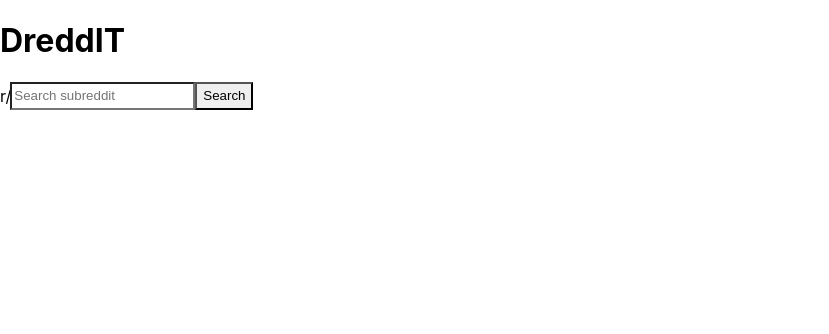
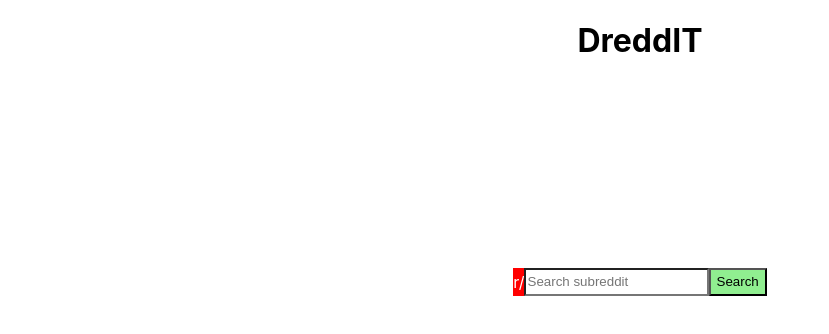
Before and after one commit to thaneesh-babu/DreddIT, a React (Create React App) app in the folder client/: page / in a window 1280 px wide. Shown: the top 334 px of the page, without its empty margins (0-829 px from the left). Built offline with nearby package versions, Linux system fonts and the light colour scheme.

Commit message:
frontend design changes

```diff
--- a/client/src/App.js
+++ b/client/src/App.js
@@ -4,12 +4,25 @@ import SearchBar from "./components/SearchBar";
 function App() {
   return (
     <div>
-    <div className="heading">
-      <h1>DreddIT</h1>
-    </div>
-    <div className="App">
-      <SearchBar />
-    </div>
+      <div
+        style={{
+          display: "flex",
+          justifyContent: "center",
+          alignItems: "center",
+        }}
+      >
+        <h1>DreddIT</h1>
+      </div>
+      <div
+        style={{
+          display: "flex",
+          justifyContent: "center",
+          alignItems: "center",
+          height: "50vh",
+        }}
+      >
+        <SearchBar />
+      </div>
     </div>
   );
 }
--- a/client/src/components/SearchBar.js
+++ b/client/src/components/SearchBar.js
@@ -1,11 +1,13 @@
-import { Input, InputGroup, InputLeftAddon, Button } from "@chakra-ui/react";
+import {
+  Center,
+  Stack,
+  Input,
+  InputGroup,
+  InputLeftAddon,
+  Button,
+} from "@chakra-ui/react";
 import { useState } from "react";
-import axios from 'axios'
-
-// var script = document.createElement('script');
-// script.src = 'https://code.jquery.com/jquery-3.4.1.min.js';
-// script.type = 'text/javascript';
-// document.getElementsByTagName('head')[0].appendChild(script);
+import axios from "axios";
 
 const SearchBar = () => {
   const [input, setInput] = useState("");
@@ -14,21 +16,26 @@ const SearchBar = () => {
 
   const postInput = () => {
     var param = {
-      data: input
-    }
-    axios.post("http://localhost:5000/input", param)
-    .then((response) => console.log(response) )
-    .catch((err) => console.log(err))
+      data: input,
+    };
+    axios
+      .post("http://localhost:5000/input", param)
+      .then((response) => console.log(response))
+      .catch((err) => console.log(err));
   };
 
   return (
-    <InputGroup size="sm">
-      <InputLeftAddon children="r/" />
-      <Input placeholder="Search subreddit" onChange={handleInputChange} />
-      <Button h="1.75rem" size="sm" onClick={postInput}>
-        Search
-      </Button>
-    </InputGroup>
+    <Center bg="red">
+      <Stack spacing={4}>
+        <InputGroup size="sm">
+          <InputLeftAddon children=" r/ " color="white" />
+          <Input placeholder="Search subreddit" onChange={handleInputChange} />
+          <Button h="1.75rem" size="sm" bg="lightgreen" onClick={postInput}>
+            Search
+          </Button>
+        </InputGroup>
+      </Stack>
+    </Center>
   );
 };
 
```
